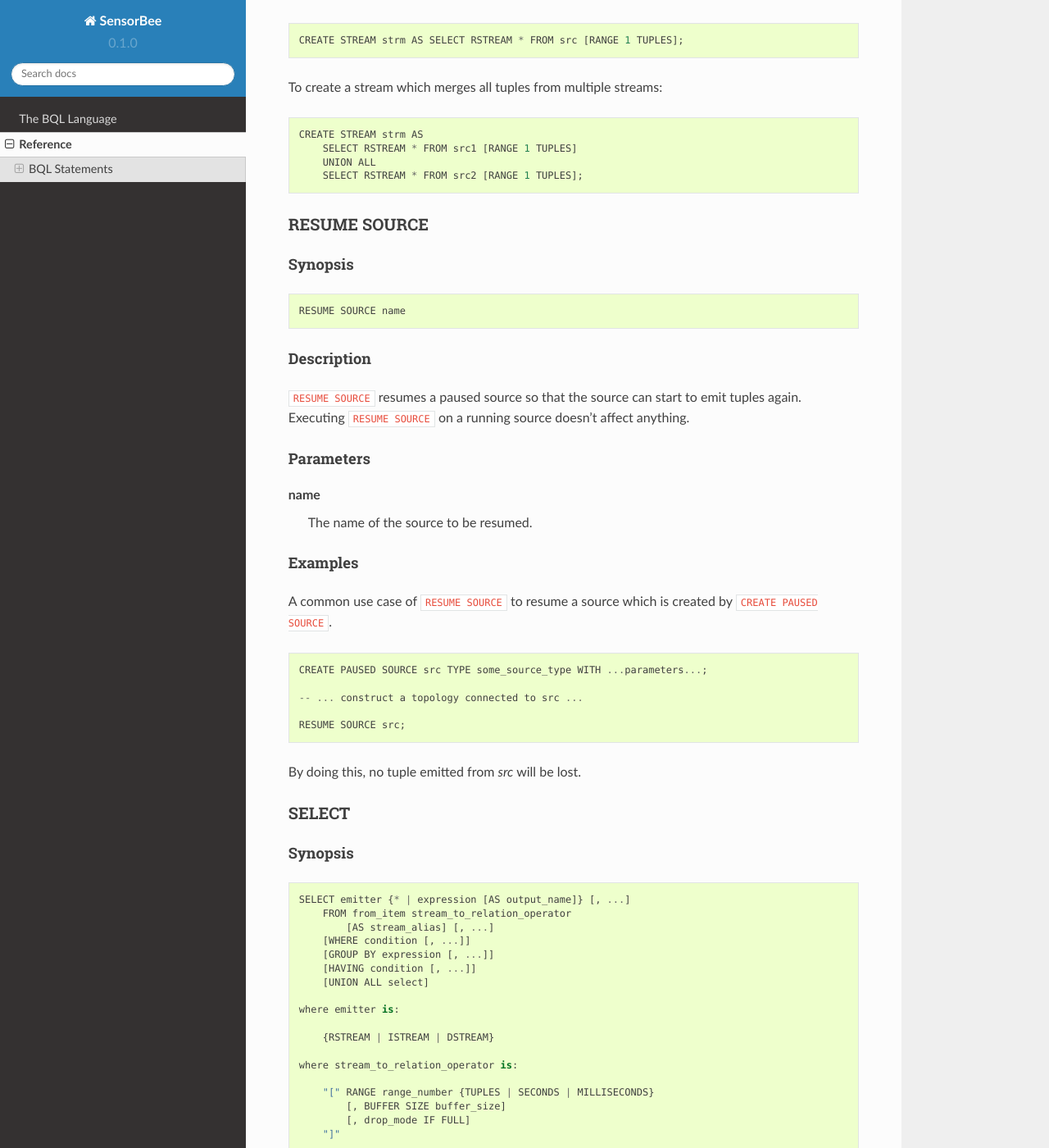
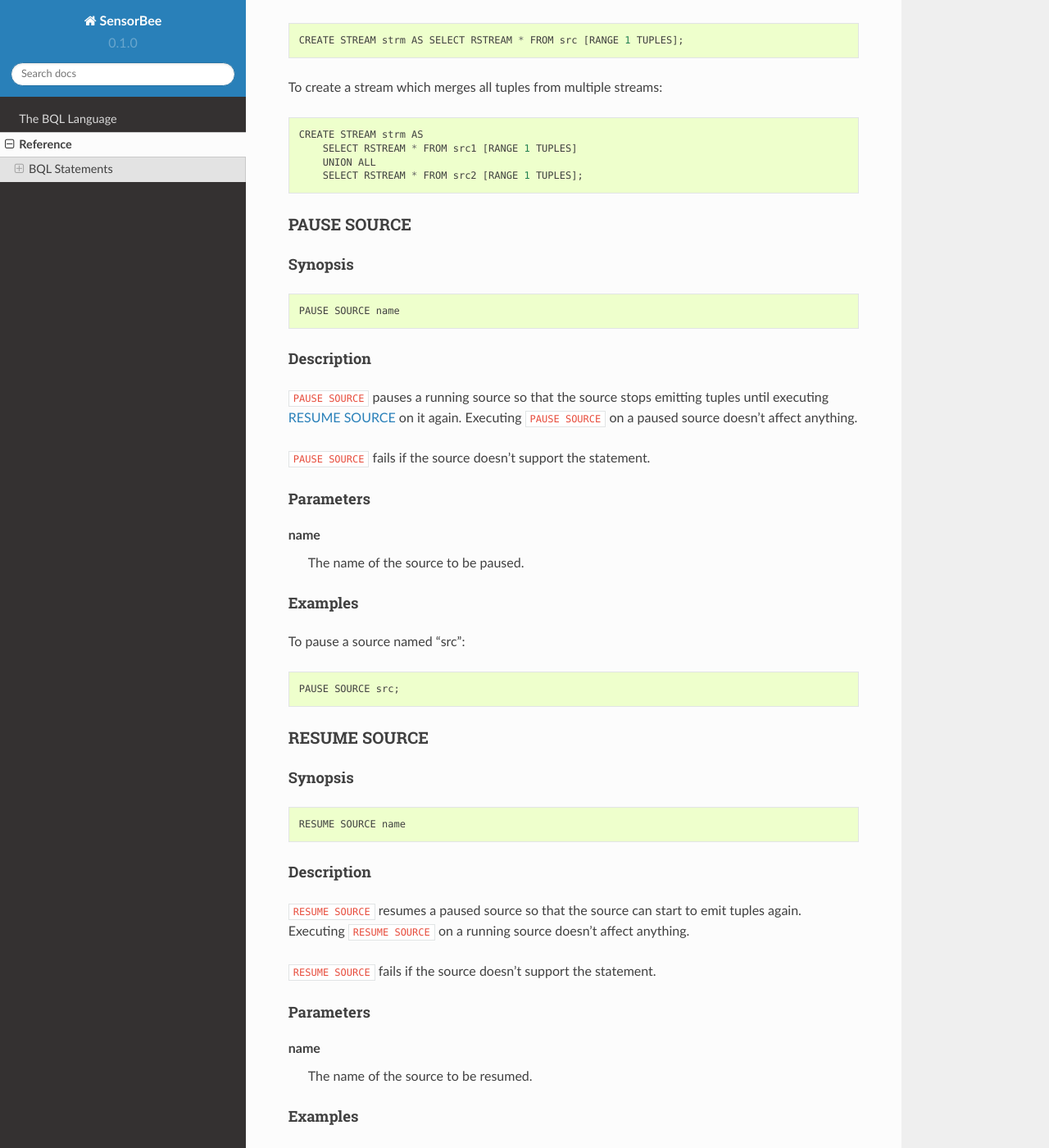
Before and after one commit to sensorbee/docs, a Sphinx documentation site: the page built from source/ref.rst, in a window 1280 px wide and 1400 px high, scrolled down 3067 px. Shown: the whole window at 82% size. Built offline with Sphinx 7.4.7 and the Read the Docs theme 2.0.0, drawn with Linux system fonts in a browser that asks for light colours.

Commit message:
Add the reference of PAUSE SOURCE statement

```diff
--- a/source/ref/stmts.rst
+++ b/source/ref/stmts.rst
@@ -5,5 +5,6 @@ BQL Statements
 .. include:: /ref/stmts/create_sink.rst
 .. include:: /ref/stmts/create_source.rst
 .. include:: /ref/stmts/create_stream.rst
+.. include:: /ref/stmts/pause_source.rst
 .. include:: /ref/stmts/resume_source.rst
 .. include:: /ref/stmts/select.rst
--- /dev/null
+++ b/source/ref/stmts/pause_source.rst
@@ -0,0 +1,33 @@
+.. _ref_stmts_pause_source:
+
+PAUSE SOURCE
+============
+
+Synopsis
+--------
+
+::
+
+    PAUSE SOURCE name
+
+Description
+-----------
+
+``PAUSE SOURCE`` pauses a running source so that the source stops emitting
+tuples until executing :ref:`ref_stmts_resume_source` on it again. Executing
+``PAUSE SOURCE`` on a paused source doesn't affect anything.
+
+``PAUSE SOURCE`` fails if the source doesn't support the statement.
+
+Parameters
+----------
+
+name
+    The name of the source to be paused.
+
+Examples
+--------
+
+To pause a source named "src"::
+
+    PAUSE SOURCE src;
--- a/source/ref/stmts/resume_source.rst
+++ b/source/ref/stmts/resume_source.rst
@@ -15,6 +15,8 @@ Description
 
 ``RESUME SOURCE`` resumes a paused source so that the source can start to emit
 tuples again. Executing ``RESUME SOURCE`` on a running source doesn't affect anything.
+
+``RESUME SOURCE`` fails if the source doesn't support the statement.
 
 Parameters
 ----------
```
